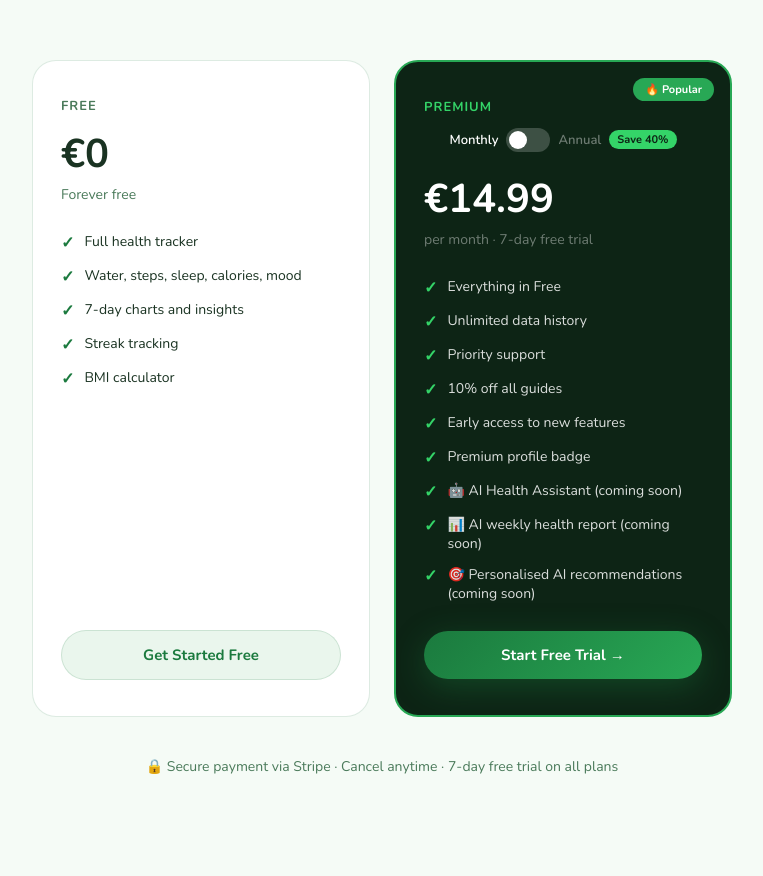
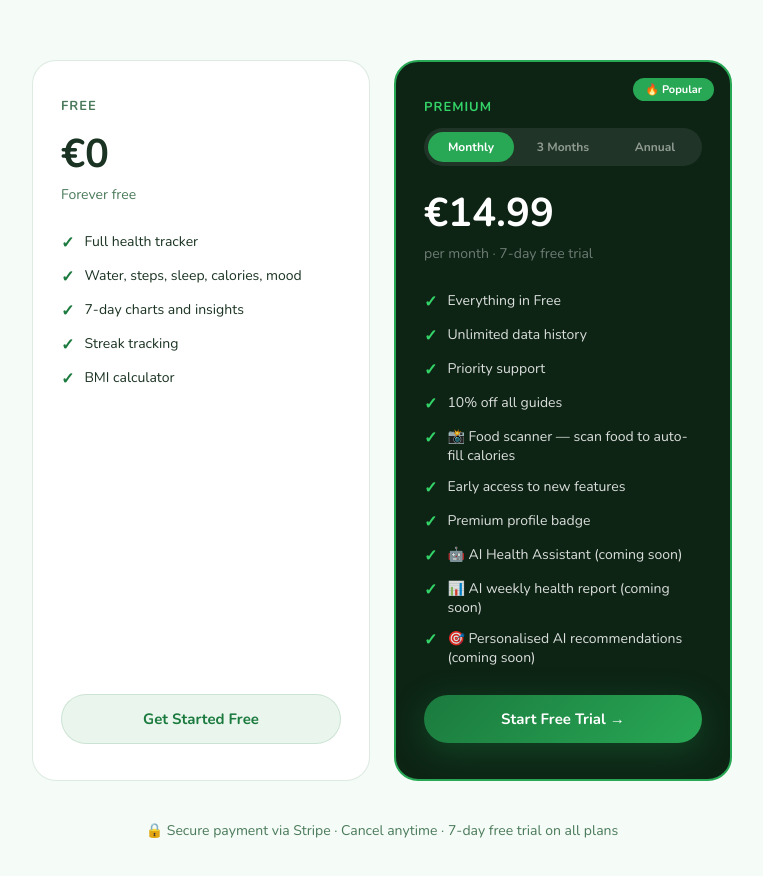
Before and after one commit to MarcusVG-hub/VitalGoal, a React (Create React App) app: page / in a window 1280 px wide. Shown: the part 3810-4686 px from the top of the page, without its empty margins (258-1021 px from the left). Built offline with nearby package versions, Linux system fonts and the light colour scheme.

Commit message:
Added food scanner to premium features

```diff
--- a/src/Landing.js
+++ b/src/Landing.js
@@ -258,30 +258,9 @@ function AppMockup() {
 
 
 function PricingCards({ onGetStarted }) {
-  const [premiumAnnual, setPremiumAnnual] = React.useState(false);
+  const [premiumPlan, setPremiumPlan] = React.useState('monthly');
 
-  const Toggle = ({ value, onChange }) => (
-    <div style={{ display: 'flex', alignItems: 'center', gap: '8px', justifyContent: 'center', marginBottom: '20px', flexWrap: 'wrap' }}>
-      <span style={{ fontSize: '13px', fontWeight: '600', color: !value ? '#fff' : 'rgba(255,255,255,0.4)' }}>Monthly</span>
-      <div
-        onClick={() => onChange(!value)}
-        style={{
-          width: '44px', height: '24px', borderRadius: '12px',
-          background: value ? '#34D468' : 'rgba(255,255,255,0.2)',
-          cursor: 'pointer', position: 'relative', transition: 'background 0.2s',
-        }}
-      >
-        <div style={{
-          position: 'absolute', top: '3px',
-          left: value ? '23px' : '3px',
-          width: '18px', height: '18px', borderRadius: '50%',
-          background: '#fff', transition: 'left 0.2s',
-        }}/>
-      </div>
-      <span style={{ fontSize: '13px', fontWeight: '600', color: value ? '#fff' : 'rgba(255,255,255,0.4)' }}>Annual</span>
-      <span style={{ background: '#34D468', borderRadius: '20px', padding: '2px 8px', fontSize: '11px', color: '#0D2415', fontWeight: '700' }}>Save 40%</span>
-    </div>
-  );
+
 
   return (
     <div style={{ display: 'grid', gridTemplateColumns: 'repeat(auto-fit, minmax(260px, 1fr))', gap: '24px', alignItems: 'stretch', maxWidth: '700px', margin: '0 auto' }}>
@@ -307,13 +286,29 @@ function PricingCards({ onGetStarted }) {
       <div style={{ background: '#0D2415', border: '2px solid #28A855', borderRadius: '24px', padding: '36px 28px', textAlign: 'left', position: 'relative', overflow: 'hidden', display: 'flex', flexDirection: 'column' }}>
         <div style={{ position: 'absolute', top: '16px', right: '16px', background: '#28A855', borderRadius: '50px', padding: '4px 12px', color: '#fff', fontSize: '11px', fontWeight: '700' }}>🔥 Popular</div>
         <div style={{ color: '#34D468', fontWeight: '700', fontSize: '13px', letterSpacing: '1px', marginBottom: '12px', textTransform: 'uppercase' }}>Premium</div>
-        <Toggle value={premiumAnnual} onChange={setPremiumAnnual} />
+        {/* Billing toggle */}
+        <div style={{ display: 'flex', gap: '6px', marginBottom: '20px', background: 'rgba(255,255,255,0.08)', borderRadius: '50px', padding: '4px' }}>
+          {[['monthly','Monthly'],['quarterly','3 Months'],['annual','Annual']].map(([v,l]) => (
+            <button key={v} onClick={() => setPremiumPlan(v)} style={{
+              flex: 1, padding: '7px 4px', borderRadius: '50px', border: 'none',
+              background: premiumPlan === v ? '#28A855' : 'transparent',
+              color: premiumPlan === v ? '#fff' : 'rgba(255,255,255,0.5)',
+              fontSize: '12px', fontWeight: '700', cursor: 'pointer', fontFamily: 'inherit',
+              transition: 'all 0.2s',
+            }}>{l}</button>
+          ))}
+        </div>
         <div style={{ display: 'flex', alignItems: 'baseline', gap: '8px', marginBottom: '4px' }}>
-          <div style={{ color: '#fff', fontWeight: '700', fontSize: '40px' }}>{premiumAnnual ? '€89.99' : '€14.99'}</div>
-          {premiumAnnual && <div style={{ color: 'rgba(255,255,255,0.3)', fontSize: '14px', textDecoration: 'line-through' }}>€179.88</div>}
+          <div style={{ color: '#fff', fontWeight: '700', fontSize: '40px' }}>
+            {premiumPlan === 'monthly' ? '€14.99' : premiumPlan === 'quarterly' ? '€34.99' : '€89.99'}
+          </div>
+          {premiumPlan === 'annual' && <div style={{ color: 'rgba(255,255,255,0.3)', fontSize: '14px', textDecoration: 'line-through' }}>€179.99</div>}
+          {premiumPlan === 'quarterly' && <div style={{ color: 'rgba(255,255,255,0.3)', fontSize: '14px', textDecoration: 'line-through' }}>€44.99</div>}
         </div>
         <div style={{ color: 'rgba(255,255,255,0.4)', fontSize: '14px', marginBottom: '28px' }}>
-          {premiumAnnual ? 'per year · €7.50/mo · 7-day free trial' : 'per month · 7-day free trial'}
+          {premiumPlan === 'monthly' ? 'per month · 7-day free trial' :
+           premiumPlan === 'quarterly' ? 'per 3 months · €11.66/mo · save 22% · 7-day free trial' :
+           'per year · €7.50/mo · 7-day free trial · save 50%'}
         </div>
         <div style={{ display: 'flex', flexDirection: 'column', gap: '12px', marginBottom: '28px', flex: 1 }}>
           {[
@@ -321,6 +316,7 @@ function PricingCards({ onGetStarted }) {
             'Unlimited data history',
             'Priority support',
             '10% off all guides',
+            '📸 Food scanner — scan food to auto-fill calories',
             'Early access to new features',
             'Premium profile badge',
             '🤖 AI Health Assistant (coming soon)',
@@ -332,7 +328,7 @@ function PricingCards({ onGetStarted }) {
             </div>
           ))}
         </div>
-        <a href={premiumAnnual ? 'https://buy.stripe.com/14A3cugWF0hF8JQ6bSfAc0f' : 'https://buy.stripe.com/7sYdR85dX7K75xE0RyfAc06'} target="_blank" rel="noopener noreferrer"
+        <a href={premiumPlan === 'monthly' ? 'https://buy.stripe.com/7sYdR85dX7K75xE0RyfAc06' : premiumPlan === 'quarterly' ? 'https://buy.stripe.com/dRm00i9ud8Obf8e2ZGfAc0h' : 'https://buy.stripe.com/14A3cugWF0hF8JQ6bSfAc0f'} target="_blank" rel="noopener noreferrer"
           style={{ display: 'block', width: '100%', background: 'linear-gradient(135deg, #1B7A3E, #28A855)', border: 'none', borderRadius: '50px', color: '#fff', fontSize: '15px', fontWeight: '700', padding: '14px', textDecoration: 'none', textAlign: 'center', boxShadow: '0 8px 32px rgba(27,122,62,0.4)', boxSizing: 'border-box' }}>
           Start Free Trial →
         </a>
```
